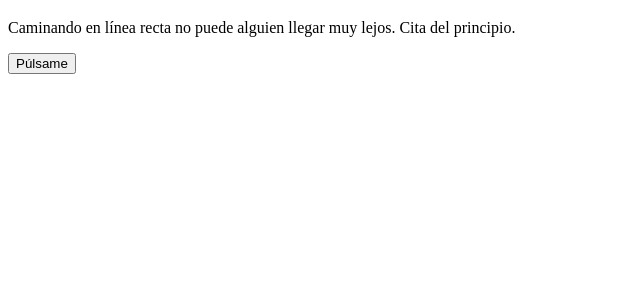
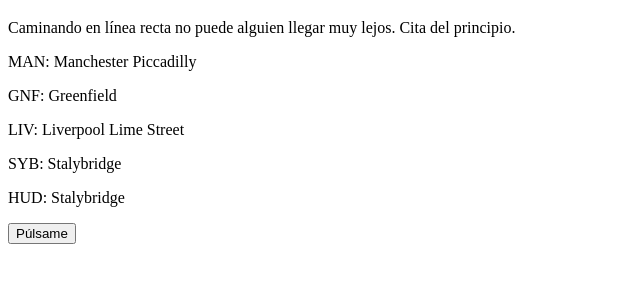
Before and after one commit to dannajunco28/js-basico, a plain HTML site: page pages/cadenas.html in a window 1280 px wide. Shown: the part 61-344 px from the top of the page, without its empty margins (0-640 px from the left). Drawn offline with Linux system fonts and the light colour scheme.

Commit message:
variables

```diff
--- a/assests/js/cadenas.js
+++ b/assests/js/cadenas.js
@@ -1,6 +1,11 @@
 const parrafo = document.getElementById("parrafo");
+const boton = document.querySelector("button");
 
-const boton = document.querySelector("button");
+const caracter1 = document.getElementById("caracter1");
+const caracter2 = document.getElementById("caracter2");
+const caracter3 = document.getElementById("caracter3");
+const caracter4 = document.getElementById("caracter4");
+const caracter5 = document.getElementById("caracter5");
 
 let cita1 = "Caminando en línea recta ";
 let cita2 = "no puede uno llegar muy lejos";
@@ -56,13 +61,51 @@ parrafo.textContent = citaCompleta;
 
 //Ejercicios
 
-//MAN675847583748sjt567654;Manchester Piccadilly
-//GNF576746577363dhg23465s;Greenfield
-//LIV63748827374trye738837;Liverpool Lime Street
-//SYB4ferydh5tisztTs56478f;Stalybridge
-//HUD7tyu64776490uHjGghut4;Huddersfiel
+//MAN675847583748sjt567654; Manchester Piccadilly
+//GNF576746577363dhg23465s; Greenfield
+//LIV63748827374trye738837; Liverpool Lime Street
+//SYB4ferydh5tisztTs56478f; Stalybridge
+//HUD7tyu64776490uHjGghut4; Huddersfiel
 
-//MAN; Manchester Piccadilly
+//MAN: Manchester Piccadilly
 
-let variable ="MAN675847583748sjt567654;Manchester Piccadilly"
-console.log(variable)
+let variable1 ="MAN675847583748sjt567654;Manchester Piccadilly"
+console.log(variable1);
+
+let Man1 = "MAN675847583748sjt567654";
+let Man2 = "; Manchester Piccadilly";
+let ManCompleto = Man1.slice(0,3);
+Man2 = Man2.replace(";",":");
+caracter1.textContent = ManCompleto + Man2;
+
+//codigo2 GNF576746577363dhg23465s; Greenfield
+
+let Gnf1 = "GNF576746577363dhg23465s";
+let Gnf2 = "; Greenfield";
+let GnfCompleto = Gnf1.slice(0,3);
+Gnf2 = Gnf2.replace(";",":");
+caracter2.textContent = GnfCompleto + Gnf2;
+
+//codigo 3 LIV63748827374trye738837; Liverpool Lime Street
+
+let liv1 = "LIV63748827374trye738837";
+let liv2 = "; Liverpool Lime Street";
+let livCompleto = liv1.slice (0,3);
+liv2 = liv2.replace(";",":");
+caracter3.textContent = livCompleto + liv2;
+
+//codigo 4 SYB4ferydh5tisztTs56478f; Stalybridge
+
+let syb1= "SYB4ferydh5tisztTs56478f";
+let syb2 = "; Stalybridge ";
+let sybCompleto = syb1.slice (0,3);
+syb2 = syb2.replace(";",":");
+caracter4.textContent = sybCompleto + syb2;
+
+//codigo 5 HUD7tyu64776490uHjGghut4; Huddersfiel
+
+let hud1 = "HUD7tyu64776490uHjGghut4"
+let hud2 = "; Stalybridge ";
+let hudCompleto = hud1.slice (0,3);
+hud2 = hud2.replace (";",":");
+caracter5.textContent = hudCompleto + hud2;
--- a/pages/cadenas.html
+++ b/pages/cadenas.html
@@ -9,6 +9,12 @@
 <body>
     <h1>Cadenas de caracteres</h1>
     <p id="parrafo"></p>
+    <p id="caracter1"></p>
+    <p id="caracter2"></p>
+    <p id="caracter3"></p>
+    <p id="caracter4"></p>
+    <p id="caracter5"></p>
+
     <button>Púlsame</button>
 
     <script src="../assests/js/cadenas.js"></script>
```
